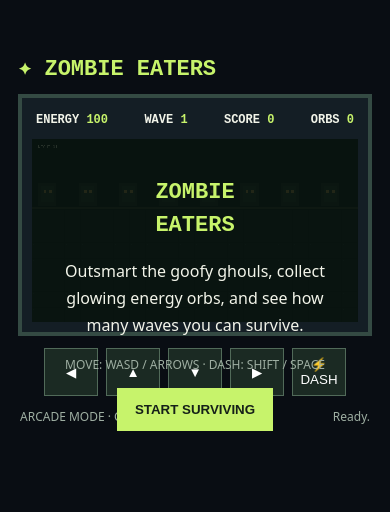
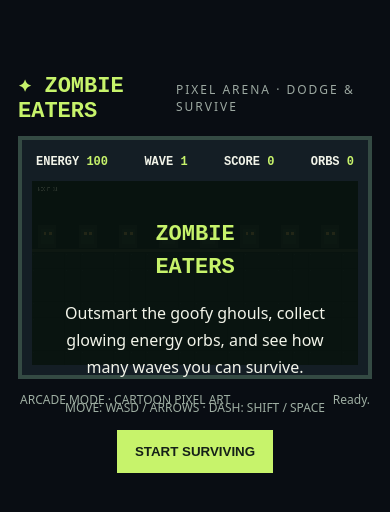
Before and after one commit to Tvmanisback/Zombie-Eaters, an Electron app: page index.html in a window 390 px wide. Shown: the part 176-688 px from the top of the page. Drawn offline with Linux system fonts and the light colour scheme.

Commit message:
Remove mobile controls from PC game

```diff
--- a/index.html
+++ b/index.html
@@ -1,4 +1,4 @@
 <!doctype html>
 <html lang="en"><head><meta charset="utf-8"><meta name="viewport" content="width=device-width,initial-scale=1"><title>Zombie Eaters — Aether Edition</title><style>
-*{box-sizing:border-box}body{margin:0;background:#090d13;color:#f2f4e9;font-family:system-ui;display:grid;place-items:center;min-height:100vh;padding:18px}.wrap{width:min(1100px,100%)}header{display:flex;justify-content:space-between;align-items:center;margin-bottom:12px}.logo{font:bold 22px monospace;color:#c7f36b}.tag{color:#9da9a2;font-size:12px;letter-spacing:2px}.frame{background:#141e25;border:4px solid #344a43;padding:10px}.hud{display:flex;justify-content:space-between;gap:10px;flex-wrap:wrap;padding:5px 4px 12px;font:bold 12px monospace}.hud b{color:#c7f36b}.stage{position:relative}canvas{display:block;width:100%;height:auto;image-rendering:pixelated}.overlay{position:absolute;inset:0;display:grid;place-items:center;background:#07100bd9;text-align:center;padding:22px}.box{max-width:540px}.box h1{font:bold clamp(22px,4vw,36px) monospace;line-height:1.5;color:#c7f36b}.box p{line-height:1.7}.btn{background:#c7f36b;color:#152018;border:0;padding:14px 18px;font-weight:900;cursor:pointer}.hint,.bottom{font-size:12px;color:#9eaea2}.bottom{display:flex;justify-content:space-between;padding:12px 2px}.mobile{display:none;gap:8px;justify-content:center;margin-top:12px;flex-wrap:wrap}.mobile button{width:54px;height:48px;background:#1b2a23;color:white;border:1px solid #516a59}@media(max-width:650px){.tag{display:none}.mobile{display:flex}}</style></head>
-<body><div class="wrap"><header><div class="logo">✦ ZOMBIE EATERS</div><div class="tag">PIXEL ARENA · DODGE & SURVIVE</div></header><div class="frame"><div class="hud"><span>ENERGY <b id="health">100</b></span><span>WAVE <b id="wave">1</b></span><span>SCORE <b id="score">0</b></span><span>ORBS <b id="orbs">0</b></span></div><div class="stage"><canvas id="game" width="960" height="540" aria-label="Zombie Eaters pixel survival game"></canvas><div class="overlay" id="overlay"><div class="box"><h1 id="overlayTitle">ZOMBIE<br>EATERS</h1><p id="overlayText">Outsmart the goofy ghouls, collect glowing energy orbs, and see how many waves you can survive.</p><p class="hint">MOVE: WASD / ARROWS · DASH: SHIFT / SPACE</p><button class="btn" id="start">START SURVIVING</button></div></div></div></div><div class="mobile"><button data-key="a">◀</button><button data-key="w">▲</button><button data-key="s">▼</button><button data-key="d">▶</button><button data-key="dash">⚡ DASH</button></div><div class="bottom"><span>ARCADE MODE · CARTOON PIXEL ART</span><span id="status">Ready.</span></div></div><script src="game.js"></script></body></html>
+*{box-sizing:border-box}body{margin:0;background:#090d13;color:#f2f4e9;font-family:system-ui;display:grid;place-items:center;min-height:100vh;padding:18px}.wrap{width:min(1100px,100%)}header{display:flex;justify-content:space-between;align-items:center;margin-bottom:12px}.logo{font:bold 22px monospace;color:#c7f36b}.tag{color:#9da9a2;font-size:12px;letter-spacing:2px}.frame{background:#141e25;border:4px solid #344a43;padding:10px}.hud{display:flex;justify-content:space-between;gap:10px;flex-wrap:wrap;padding:5px 4px 12px;font:bold 12px monospace}.hud b{color:#c7f36b}.stage{position:relative}canvas{display:block;width:100%;height:auto;image-rendering:pixelated}.overlay{position:absolute;inset:0;display:grid;place-items:center;background:#07100bd9;text-align:center;padding:22px}.box{max-width:540px}.box h1{font:bold clamp(22px,4vw,36px) monospace;line-height:1.5;color:#c7f36b}.box p{line-height:1.7}.btn{background:#c7f36b;color:#152018;border:0;padding:14px 18px;font-weight:900;cursor:pointer}.hint,.bottom{font-size:12px;color:#9eaea2}.bottom{display:flex;justify-content:space-between;padding:12px 2px}</style></head>
+<body><div class="wrap"><header><div class="logo">✦ ZOMBIE EATERS</div><div class="tag">PIXEL ARENA · DODGE & SURVIVE</div></header><div class="frame"><div class="hud"><span>ENERGY <b id="health">100</b></span><span>WAVE <b id="wave">1</b></span><span>SCORE <b id="score">0</b></span><span>ORBS <b id="orbs">0</b></span></div><div class="stage"><canvas id="game" width="960" height="540" aria-label="Zombie Eaters pixel survival game"></canvas><div class="overlay" id="overlay"><div class="box"><h1 id="overlayTitle">ZOMBIE<br>EATERS</h1><p id="overlayText">Outsmart the goofy ghouls, collect glowing energy orbs, and see how many waves you can survive.</p><p class="hint">MOVE: WASD / ARROWS · DASH: SHIFT / SPACE</p><button class="btn" id="start">START SURVIVING</button></div></div></div></div><div class="bottom"><span>ARCADE MODE · CARTOON PIXEL ART</span><span id="status">Ready.</span></div></div><script src="game.js"></script></body></html>
```
